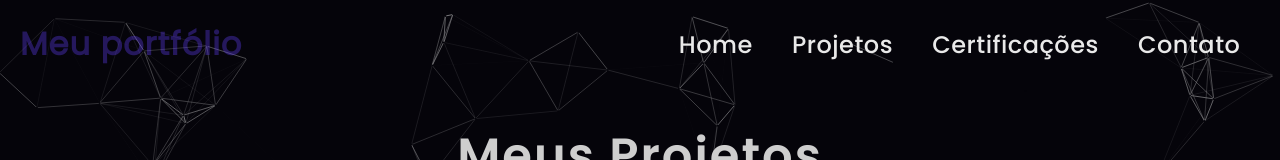
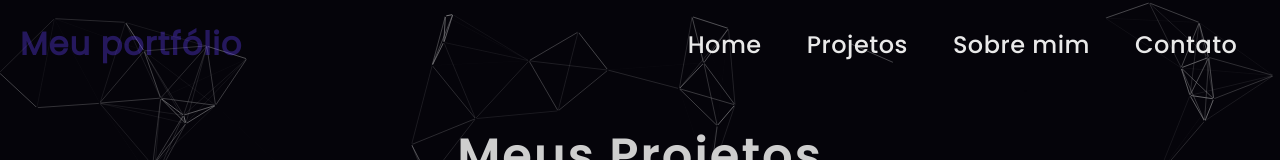
Before and after one commit to KaikyMuniz/Meu-Portfolio, a plain HTML site: page assets/html/projetos.html in a window 1280 px wide. Shown: the top 160 px of the page. Drawn offline with Linux system fonts and the light colour scheme.

Commit message:
Update projetos.html

```diff
--- a/assets/html/projetos.html
+++ b/assets/html/projetos.html
@@ -28,7 +28,7 @@
                     <li><h1 class="menu-title">Meu portfólio</h1></li>
                     <li><a href="../../index.html">Home</a></li>
                     <li><a href="projetos.html">Projetos</a></li>
-                    <li><a href="#services">Certificações</a></li>
+                    <li><a href="#services">Sobre mim</a></li>
                     <li><a href="contato.html">Contato</a></li>
                 </ul>
             </nav>
```
